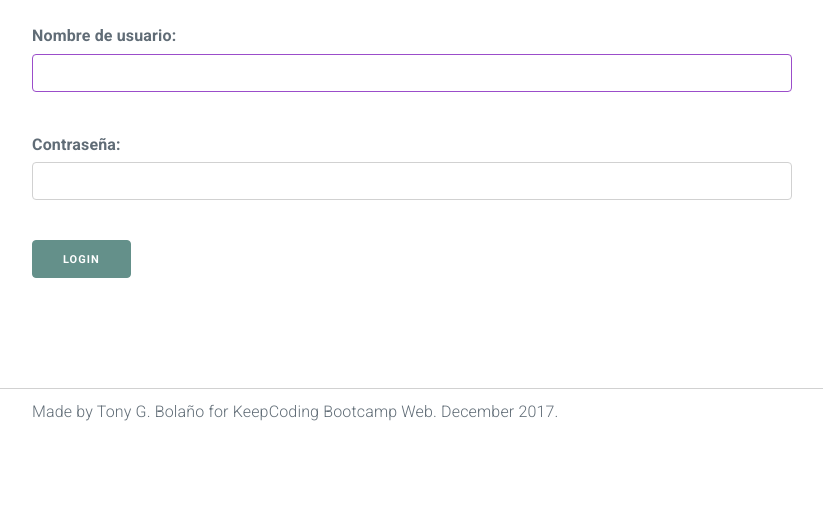
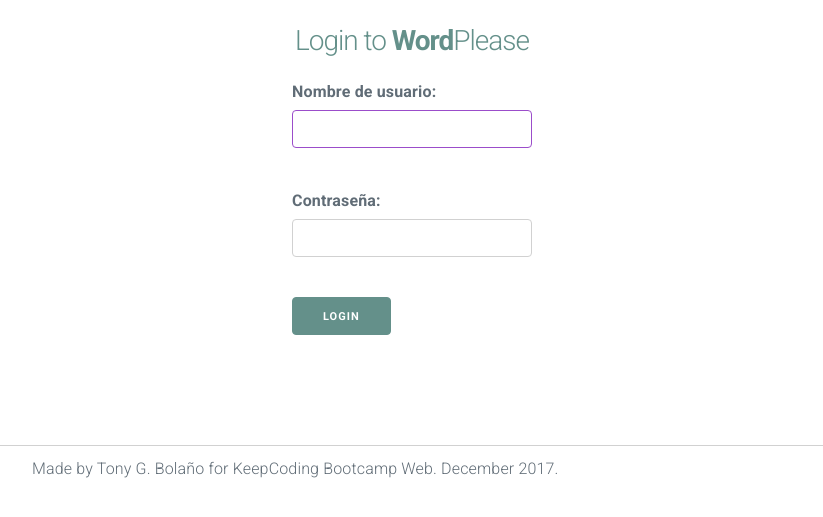
Before and after one commit to tonybolanyo/wordplease, a Django app: page /login/ in a window 1280 px wide. Shown: the part 52-569 px from the top of the page, without its empty margins (228-1051 px from the left). Run offline with Django 3.2, Linux system fonts and the light colour scheme; some libraries are stand-ins or nearby versions.

Commit message:
Styling login form

```diff
--- a/src/templates/login_form.html
+++ b/src/templates/login_form.html
@@ -1,6 +1,10 @@
 {% extends 'base.html' %}
 
 {% block content %}
+<div class="row">
+    <div class="column"></div>
+    <div class="column">
+        <h3 class="text-center">Login to <b>Word</b>Please</h3>
         <form method="post" novalidate>
             {% csrf_token %}
             {{ form.as_p }}
@@ -8,4 +12,7 @@
                 <button type="submit" class="btn btn-primary">Login</button>
             </div>
         </form>
+    </div>
+    <div class="column"></div>
+</div>
 {% endblock content %}
```
Also changed, not shown: src/static/css/wordplease.css (line endings or trailing spaces). Lines whose indentation alone changed are shown as unchanged.
